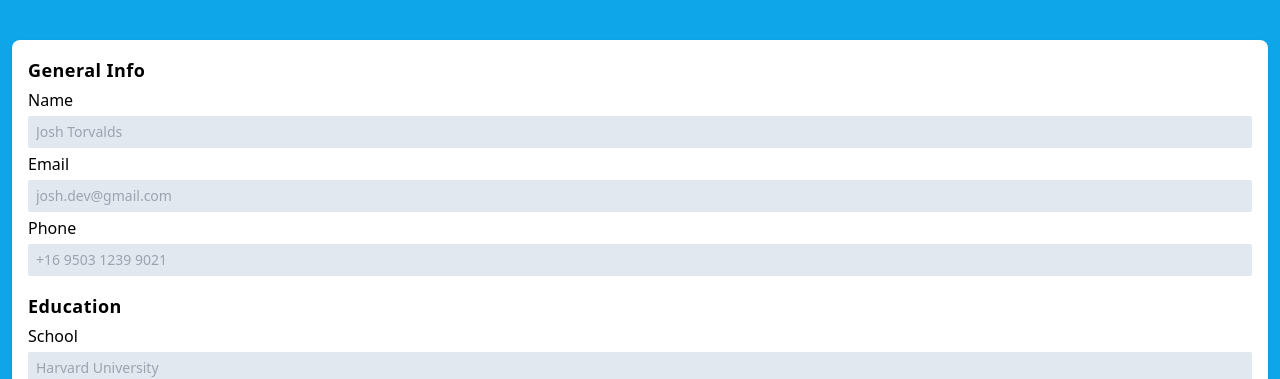
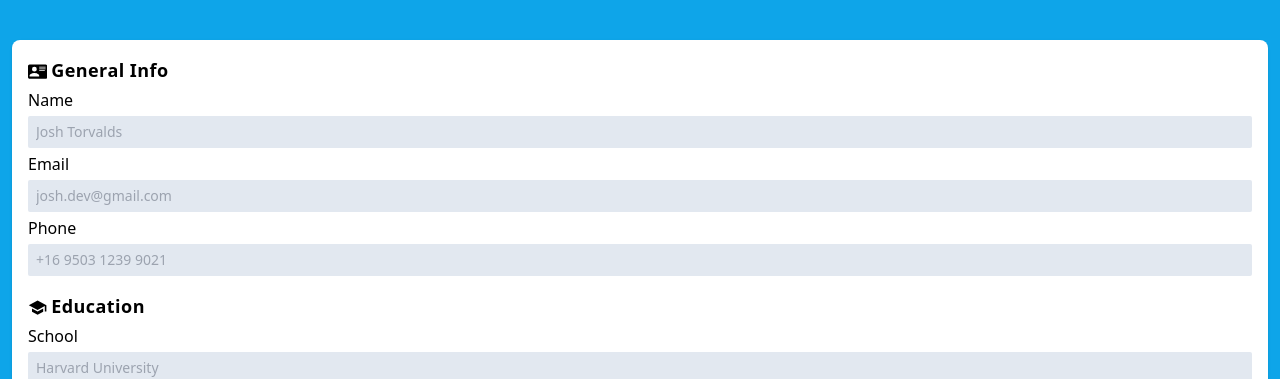
Before and after one commit to gabs712/cv-application, a React (Vite) app: page / in a window 1280 px wide. Shown: the top 379 px of the page. Built offline with nearby package versions, Linux system fonts and the light colour scheme.

Commit message:
Add icon to titles

```diff
--- a/package.json
+++ b/package.json
@@ -11,6 +11,8 @@
     "test": "jest"
   },
   "dependencies": {
+    "@mdi/js": "^7.4.47",
+    "@mdi/react": "^1.6.1",
     "react": "^18.3.1",
     "react-dom": "^18.3.1",
     "use-immer": "^0.11.0"
--- a/src/components/Form.jsx
+++ b/src/components/Form.jsx
@@ -1,5 +1,7 @@
 import initialData from '../data/initialCvInfo'
 import beautifyString from '../utils/beautifyString'
+import getTitleIcon from '../utils/getTitleIcon'
+import Icon from '@mdi/react'
 
 export default function Form({ data, handleChange }) {
   return (
@@ -23,9 +25,12 @@ function Section({ title, fields, handleChange }) {
 
   return (
     <div>
-      <h2 className="mb-1 text-lg font-semibold tracking-wide" key={title}>
-        {formatedTitle}
-      </h2>
+      <div className="flex gap-1 items-center">
+        <Icon path={getTitleIcon(title)} size={0.8} />
+        <h2 className="mb-1 text-lg font-semibold tracking-wide" key={title}>
+          {formatedTitle}
+        </h2>
+      </div>
 
       <div>
         {fields.map((field, fieldIndex) => {
--- /dev/null
+++ b/src/utils/getTitleIcon.js
@@ -0,0 +1,16 @@
+import { mdiBriefcase, mdiCardAccountDetails, mdiSchool } from '@mdi/js'
+
+export default function getTitleIcon(title) {
+  switch (title) {
+    case 'generalInfo': {
+      console.log(mdiCardAccountDetails)
+      return mdiCardAccountDetails
+    }
+    case 'education': {
+      return mdiSchool
+    }
+    case 'experience': {
+      return mdiBriefcase
+    }
+  }
+}
```
Also changed, not shown: 1 other file (tests, documents, lock files or other folders).
